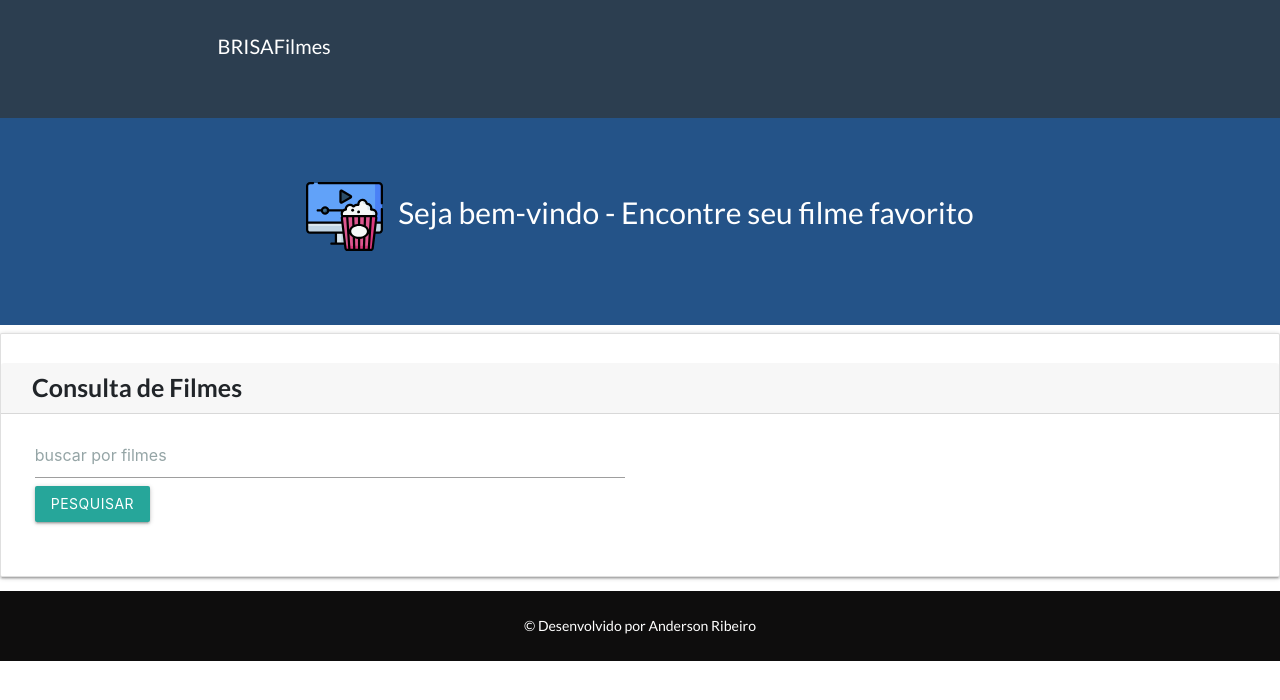
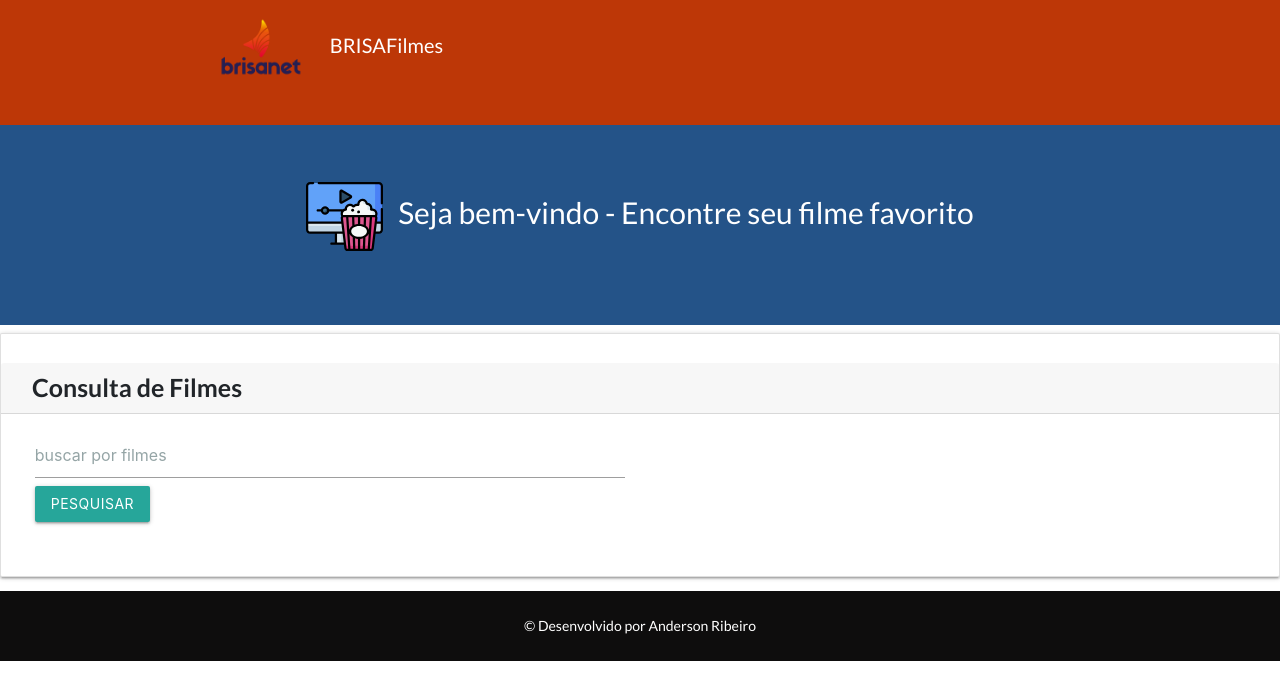
Before and after one commit to andersonribeirosi/show-moviesdb-app, a React (Create React App) app: page /#/ in a window 1280 px wide. Shown: the top 700 px of the page. Built offline with nearby package versions, Linux system fonts and the light colour scheme.

Commit message:
Project improvements and refactoring.

```diff
--- a/src/App.css
+++ b/src/assets/css/Style.css
@@ -7,13 +7,17 @@
   margin-left: 0px;
 }
 
+.card .card-content p {
+  margin-top: -50px;
+}
+
+.card .card-image {
+  padding-bottom: 4px;
+}
+
 #details {
   margin-top: -15px;
   margin-bottom: -2% !important;
-}
-
-.card .card-content p {
-  margin-top: -50px;
 }
 
 h3.card-header {
@@ -27,8 +31,9 @@ h3.card-header {
   margin-right: 200px !important;
 }
 
-nav {
-  background-color: #222;
+.navbar-dark .navbar-nav .nav-link {
+  color: #fff;
+  font-size: 20px;
 }
 
 #footer {
@@ -39,11 +44,6 @@ nav {
   color: #444;
   position: relative;
   bottom: 0px;
-}
-
-.navbar-dark .navbar-nav .nav-link {
-  color: #fff;
-  font-size: 20px;
 }
 
 #footer p {
@@ -65,6 +65,14 @@ nav {
   margin-top: 20px;
 }
 
+#voteCount {
+  color: #333;
+  margin-bottom: -10px;
+  font-size: 14px;
+  font-weight: bold;
+  margin-top: 8px;
+}
+
 #titleMovie {
   color: #222;
   font-weight: bold;
@@ -73,10 +81,6 @@ nav {
   padding: 5px 0px 5px 0px;
   margin: 5px;
   overflow: auto;
-}
-
-.card .card-image {
-  padding-bottom: 4px;
 }
 
 @media only screen and (min-width: 601px) {
@@ -111,6 +115,24 @@ h2 {
   animation: infinite rotate 5s 100ms;
 }
 
+#logoBrisa {
+  width: 16%;
+}
+
+.navbar-dark .navbar-nav .nav-link {
+  color: #fff;
+  padding-top: 26px;
+  margin-left: 26px;
+}
+.navbar .container,
+.navbar .container-fluid,
+.navbar .container-sm,
+.navbar .container-md,
+.navbar .container-lg,
+.navbar .container-xl {
+  margin-top: -19px;
+}
+
 @keyframes rotate {
   0% {
     transform: scale(1.3, 1.3);
@@ -126,5 +148,16 @@ h2 {
 }
 
 .fixed-top {
+  position: fixed;
   padding-top: 23px !important;
+  padding-bottom: 0px;
+  top: 0;
+  right: 0;
+  left: 0;
+  z-index: 1030;
 }
+
+.navbar {
+  background-color: #bd3707 !important;
+  /* background-color: #a8360d !important; */
+}
--- a/src/components/MovieSearchList.js
+++ b/src/components/MovieSearchList.js
@@ -9,7 +9,11 @@ const MovieSearchList = (props) => {
         <div className="col-12">
           {
             props.movies.map((movie, i) => {
-              return <Movie key={i} image={movie.poster_path} title={movie.original_title} averageVote={movie.vote_average} />
+              return <Movie key={i}
+                image={movie.poster_path}
+                title={movie.original_title}
+                averageVote={movie.vote_average}
+                voteCount={movie.vote_count} />
             })
           }
         </div>
--- a/src/components/Navbar.js
+++ b/src/components/Navbar.js
@@ -1,16 +1,15 @@
 import React from 'react'
 import NavbarItem from '../components/NavbarItem'
-
-
+import BrisanetLogo from '../assets/images/brisanet.png'
 
 const Navbar = () => {
 
   return (
-    <div className="navbar fixed-top navbar-dark bg-primary">
+    <div className="navbar fixed-top navbar-dark">
       <div className="container">
         <ul className="navbar-nav">
           <div className="row">
-            <NavbarItem href="#/home" label="BRISAFilmes" />
+            <img id="logoBrisa" src={BrisanetLogo} alt="" /><NavbarItem href="#/home" label="BRISAFilmes" />
           </div>
         </ul>
       </div>
--- a/src/main/App.js
+++ b/src/main/App.js
@@ -1,5 +1,5 @@
 import React, { Component } from 'react';
-import '../App.css';
+import '../assets/css/Style.css';
 import Navbar from '../components/Navbar'
 import Footer from '../components/Footer'
 import Routes from './Routes'
@@ -34,7 +34,6 @@ class App extends Component {
       })
   }
 
-
   handleChange = (e) => {
     this.setState({ searchMovie: e.target.value })
   }
--- a/src/views/Movie.js
+++ b/src/views/Movie.js
@@ -17,7 +17,9 @@ const Movie = (props) => {
           </div>
           <div className="card-content">
             <p id="details"><a href="#">Detalhes</a> </p>
-            <p id="average_vote">Nota IMDB: {props.averageVote}</p>
+            <p id="average_vote">Nota IMDB: {props.averageVote} </p>
+            <p id="voteCount">Votos: {props.voteCount}</p>
+            {/* <p></p> */}
           </div>
 
         </div>
```
Also changed, not shown: src/assets/images/brisanet.png (added), src/assets/images/brisanet1.png (added), src/index.css (added).
